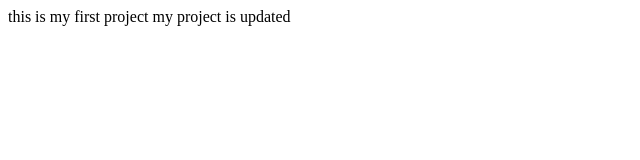
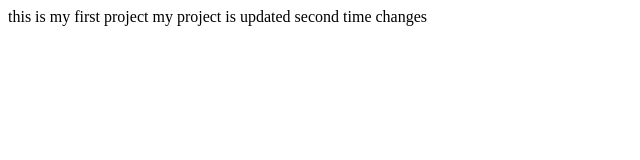
Before and after one commit to Ravitejatorrikonda/41R-git2, a plain HTML site: page index.html in a window 1280 px wide. Shown: the whole page, without its empty margins (0-640 px from the left). Drawn offline with Linux system fonts and the light colour scheme.

Commit message:
third update

```diff
--- a/index.html
+++ b/index.html
@@ -8,5 +8,7 @@
 <body>
     this is my first project
     my project is updated
+    second time changes
+
 </body>
 </html>
```
